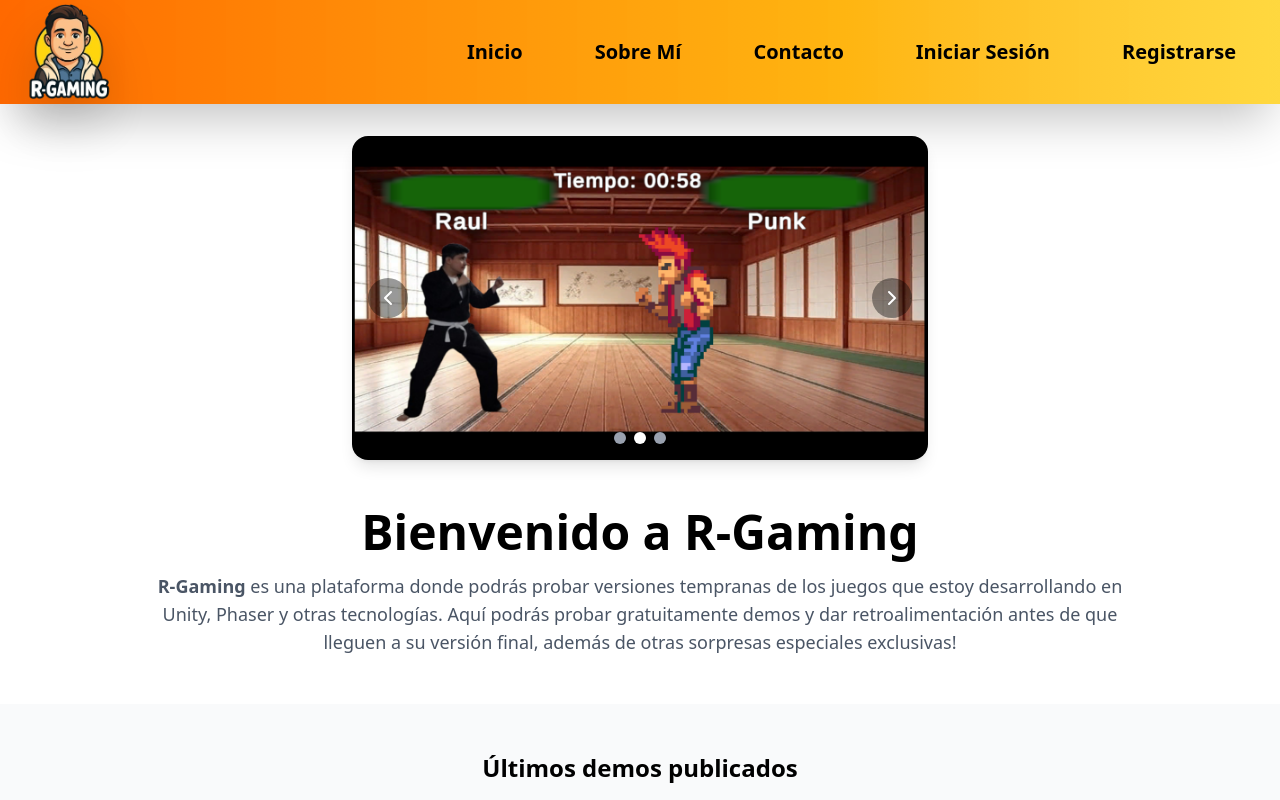
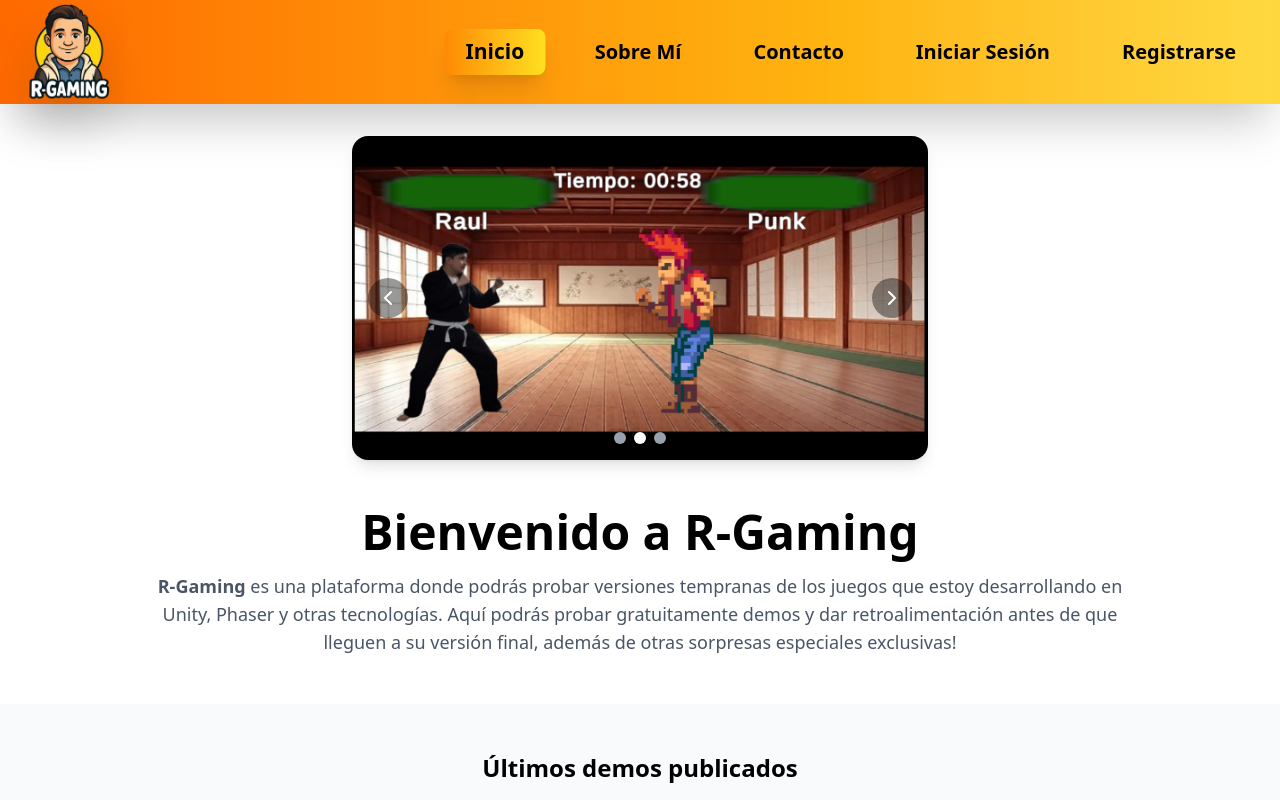
Before and after one commit to RaulWeirdStackDev/GamesRaulFront, a React (Vite) app: page /home in a window 1280 px wide. Shown: the top 800 px of the page. Built offline with nearby package versions, Linux system fonts and the light colour scheme.

Commit message:
Pestañas activas en todo el Navbar

```diff
--- a/src/components/Navbar.jsx
+++ b/src/components/Navbar.jsx
@@ -10,6 +10,7 @@ export const Navbar = () => {
   const [profilePhoto, setProfilePhoto] = useState("");
   const dropdownRef = useRef(null);
 
+  // Traer foto de perfil si hay usuario
   useEffect(() => {
     const fetchProfilePhoto = async () => {
       if (user?.id) {
@@ -27,6 +28,7 @@ export const Navbar = () => {
     fetchProfilePhoto();
   }, [user?.id]);
 
+  // Cerrar dropdown al hacer click fuera
   useEffect(() => {
     const handleClickOutside = (event) => {
       if (dropdownRef.current && !dropdownRef.current.contains(event.target)) {
@@ -46,11 +48,14 @@ export const Navbar = () => {
     navigate("/login", { replace: true });
   };
 
-  // Clases de pestaña activa con efecto premium
-  const activeClass = (path) =>
-    location.pathname === path
+  // Función para determinar clase de pestaña activa
+  const activeClass = (path) => {
+    // Mapear "/" a "/home" para que Inicio funcione
+    const currentPath = location.pathname === "/" ? "/home" : location.pathname;
+    return currentPath === path
       ? "text-black bg-gradient-to-r from-orange-400 to-yellow-300 shadow-xl transform scale-105 rounded-lg font-semibold transition-all duration-300"
       : "text-black hover:bg-gradient-to-r hover:from-white/20 hover:to-white/10 hover:scale-110 hover:shadow-lg rounded-lg transition-all duration-300";
+  };
 
   return (
     <nav className="bg-gradient-to-r from-orange-500 to-[#FFD42A]/90 backdrop-blur-sm shadow-2xl w-full relative">
@@ -62,7 +67,7 @@ export const Navbar = () => {
 
         {/* Menú */}
         <div className="flex items-center space-x-8 text-black font-semibold text-xl">
-      <Link to="/" className={`px-5 py-2 ${activeClass("/")}`}>Inicio</Link>
+          <Link to="/" className={`px-5 py-2 ${activeClass("/home")}`}>Inicio</Link>
           <Link to="/about" className={`px-5 py-2 ${activeClass("/about")}`}>Sobre Mí</Link>
           <Link to="/contact" className={`px-5 py-2 ${activeClass("/contact")}`}>Contacto</Link>
 
```
Lines whose indentation alone changed are shown as unchanged.
